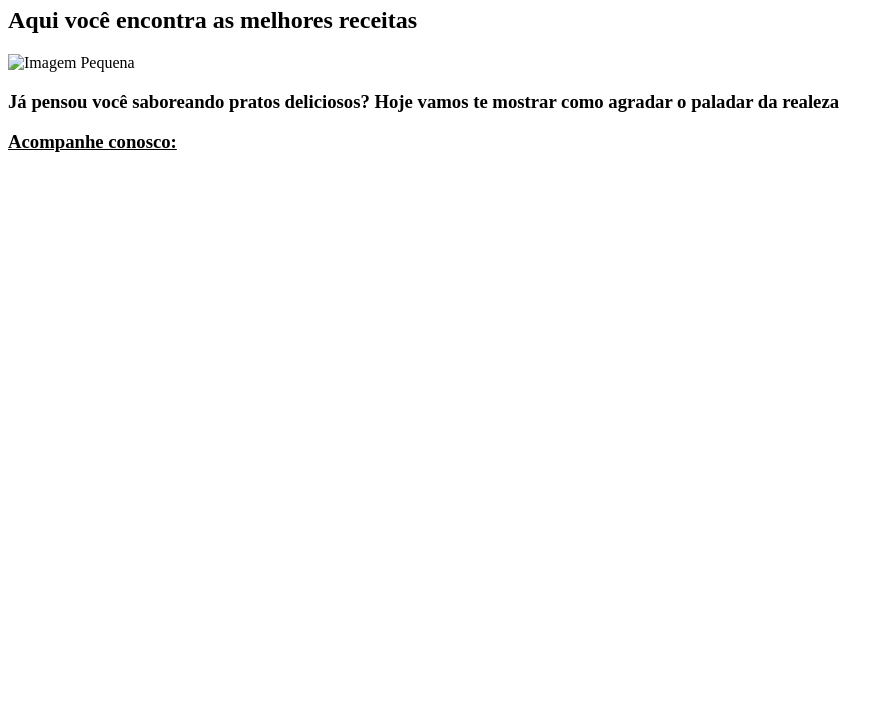
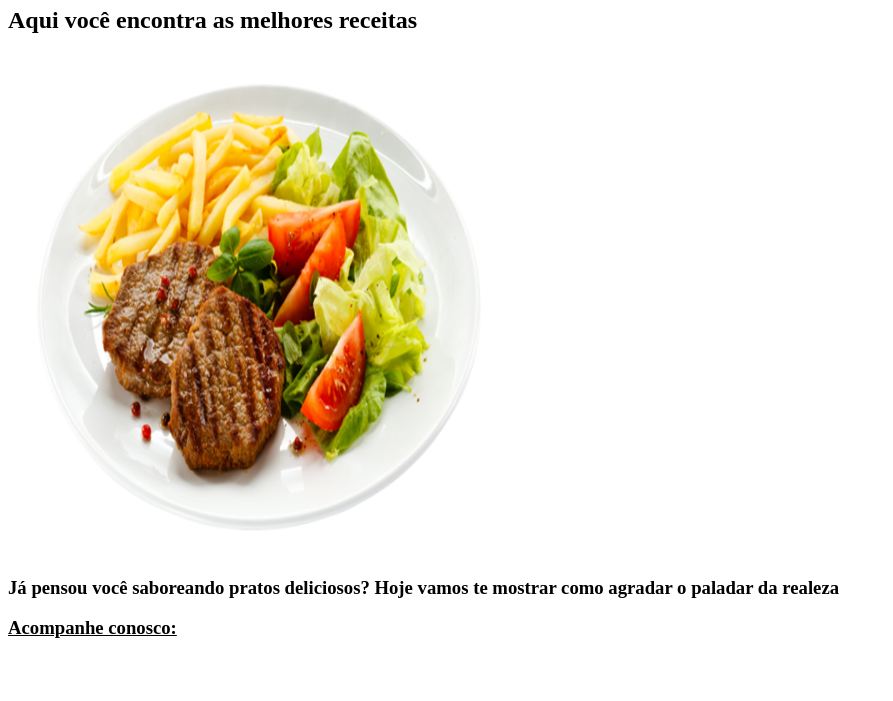
Before and after one commit to ODexyz/Receita-html, a plain HTML site: page receita.html in a window 1280 px wide. Shown: the part 99-800 px from the top of the page, without its empty margins (0-893 px from the left). Drawn offline with Linux system fonts and the light colour scheme.

Commit message:
Add files via upload

```diff
--- a/receita.html
+++ b/receita.html
@@ -17,7 +17,7 @@
     <h2>Aqui você encontra as melhores receitas</h2>
 
     <img
-        src="./img/R (4).png"
+        src="./img/ComidaGourmet.png"
         alt="Imagem Pequena"
         width="500"
         height="500"
@@ -35,7 +35,6 @@
 
     </h3>
 
-    <img src=""
 
 </body>
 
```
Also changed, not shown: img/ComidaGourmet.png (added).
